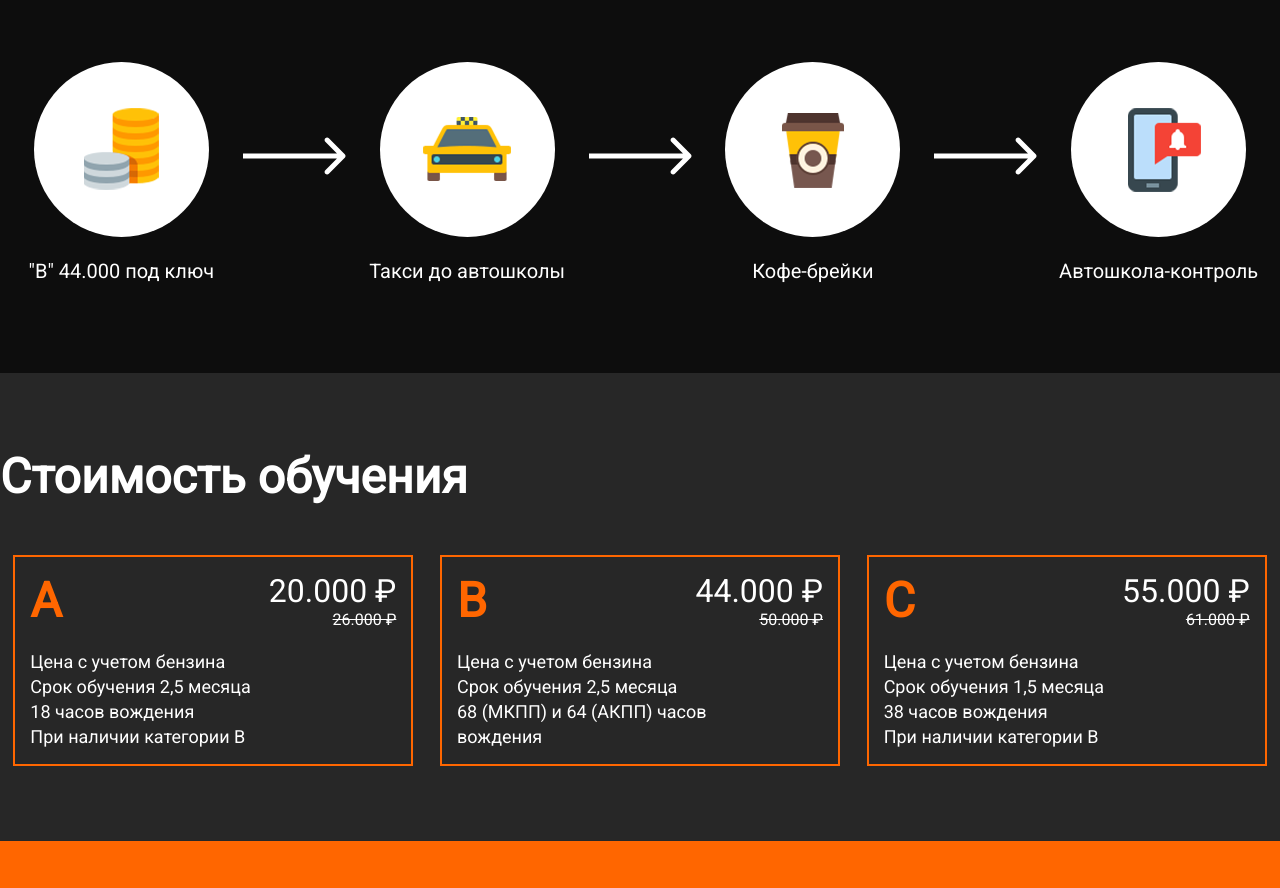
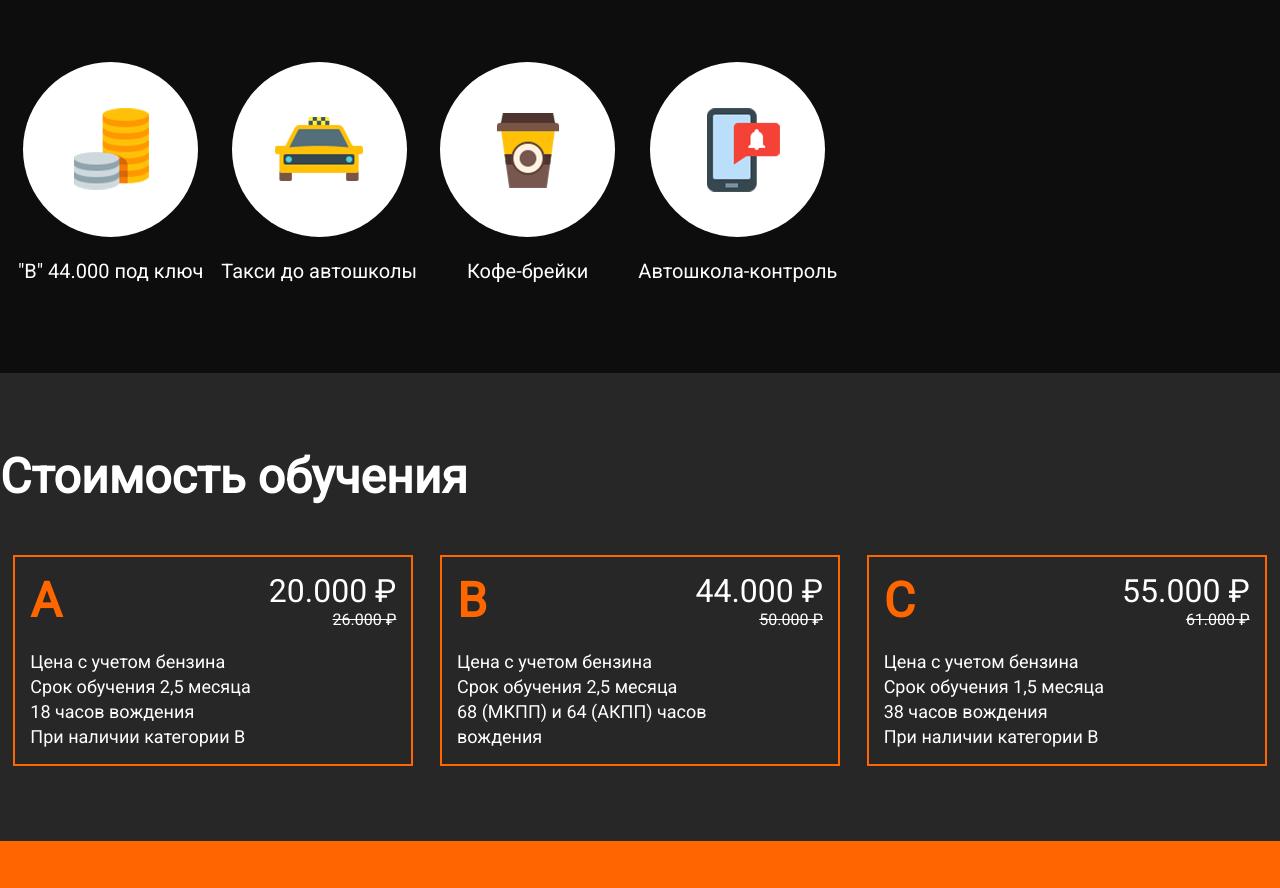
Before and after one commit to Kettle26/github.io, a plain HTML site: page index.html in a window 1280 px wide. Shown: the part 1060-1948 px from the top of the page. Drawn offline with Linux system fonts and the light colour scheme.

Commit message:
Add files via upload

```diff
--- a/index.html
+++ b/index.html
@@ -63,9 +63,9 @@
                         </div>
                     </div>
                 </div>
-                <div class="arrow">
+                <!-- <div class="arrow">
                     <img src="assets/img/arrow.svg" alt="arrow">
-                </div>
+                </div> -->
                 <div class="card__group">
                     <div class="card">
                         <div class="card__logo">
@@ -76,9 +76,9 @@
                         </div>
                     </div>
                 </div>
-                <div class="arrow">
+                <!-- <div class="arrow">
                     <img src="assets/img/arrow.svg" alt="arrow">
-                </div>
+                </div> -->
                 <div class="card__group">
                     <div class="card">
                         <div class="card__logo">
@@ -89,9 +89,9 @@
                         </div>
                     </div>
                 </div>
-                <div class="arrow">
+                <!-- <div class="arrow">
                     <img src="assets/img/arrow.svg" alt="arrow">
-                </div>
+                </div> -->
                 <div class="card__group">
                     <div class="card">
                         <div class="card__logo">
--- a/style.css
+++ b/style.css
@@ -165,10 +165,10 @@ header {
 
 }
 
-.advantages-grid .arrow {
+/* .advantages-grid .arrow {
     margin-top: 75px;
 
-}
+} */
 
 .price {
     background-color: #272727;
@@ -399,12 +399,12 @@ header {
 
     }
 
-    .advantages-grid .arrow {
+    /* .advantages-grid .arrow {
         margin-bottom: 90px;
         transform: rotate(90deg);
 
 
-    }
+    } */
 
     .invite {
        height: 400px;
```
